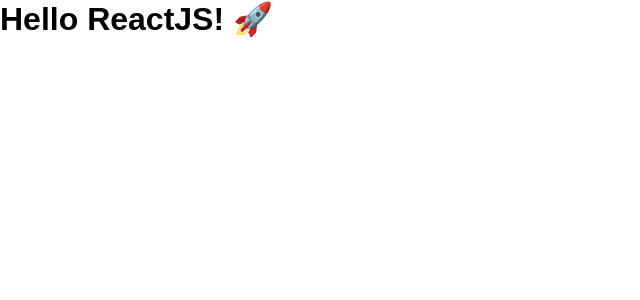
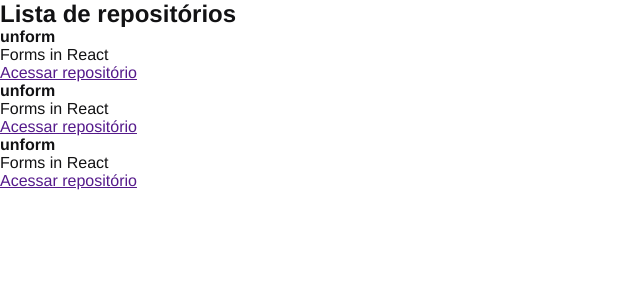
Before and after one commit to fabiosjc/01-github-explorer, a React app: page / in a window 1280 px wide. Shown: the top 300 px of the page, without its empty margins (0-640 px from the left). Built offline with nearby package versions, Linux system fonts and the light colour scheme.

Commit message:
Primeiro componente React

```diff
--- a/src/App.jsx
+++ b/src/App.jsx
@@ -1,5 +1,6 @@
 import './styles/global.scss';
+import {RepositoryList} from "./components/RepositoryList";
 
 export function App() {
-  return <h1>Hello ReactJS! 🚀</h1>
+  return <RepositoryList />
 }
--- /dev/null
+++ b/src/components/RepositoryList.jsx
@@ -0,0 +1,35 @@
+import React from 'react';
+
+const repositoryName = 'unform';
+
+export function RepositoryList() {
+
+  return (
+    <section className='repository-list'>
+      <h1>Lista de repositórios</h1>
+      <ul>
+        <li>
+          <strong>{repositoryName}</strong>
+          <p>Forms in React</p>
+          <a href="">
+            Acessar repositório
+          </a>
+        </li>
+        <li>
+          <strong>unform</strong>
+          <p>Forms in React</p>
+          <a href="">
+            Acessar repositório
+          </a>
+        </li>
+        <li>
+          <strong>unform</strong>
+          <p>Forms in React</p>
+          <a href="">
+            Acessar repositório
+          </a>
+        </li>
+      </ul>
+    </section>
+  );
+}
--- a/src/styles/global.scss
+++ b/src/styles/global.scss
@@ -5,5 +5,6 @@
 }
 
 body {
-  font-family: Arial, Helvetica, sans-serif;
+  font: 16px "Helvetica Neue", Arial, Helvetica, sans-serif;
+  color: #121214;
 }
```
